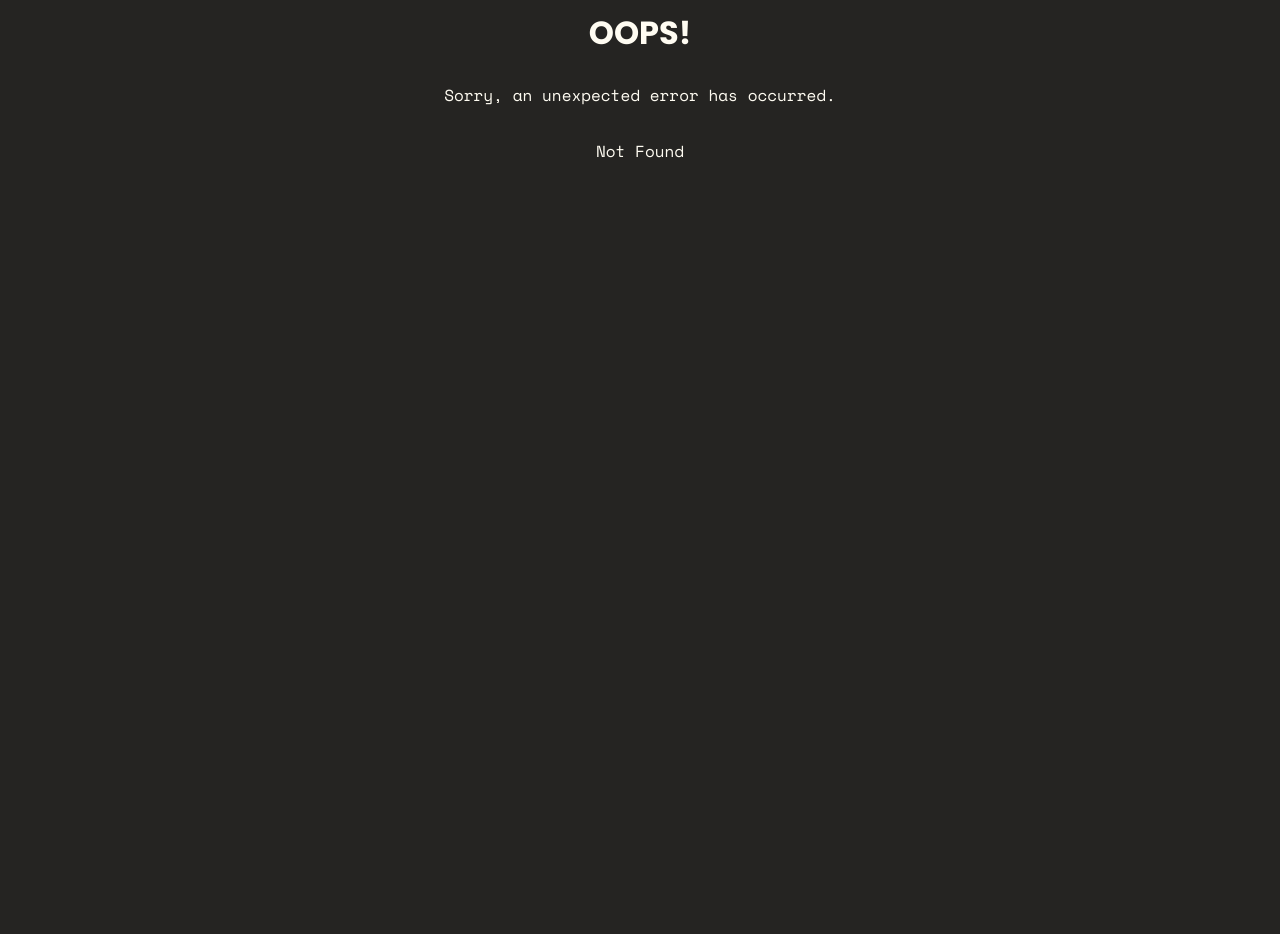
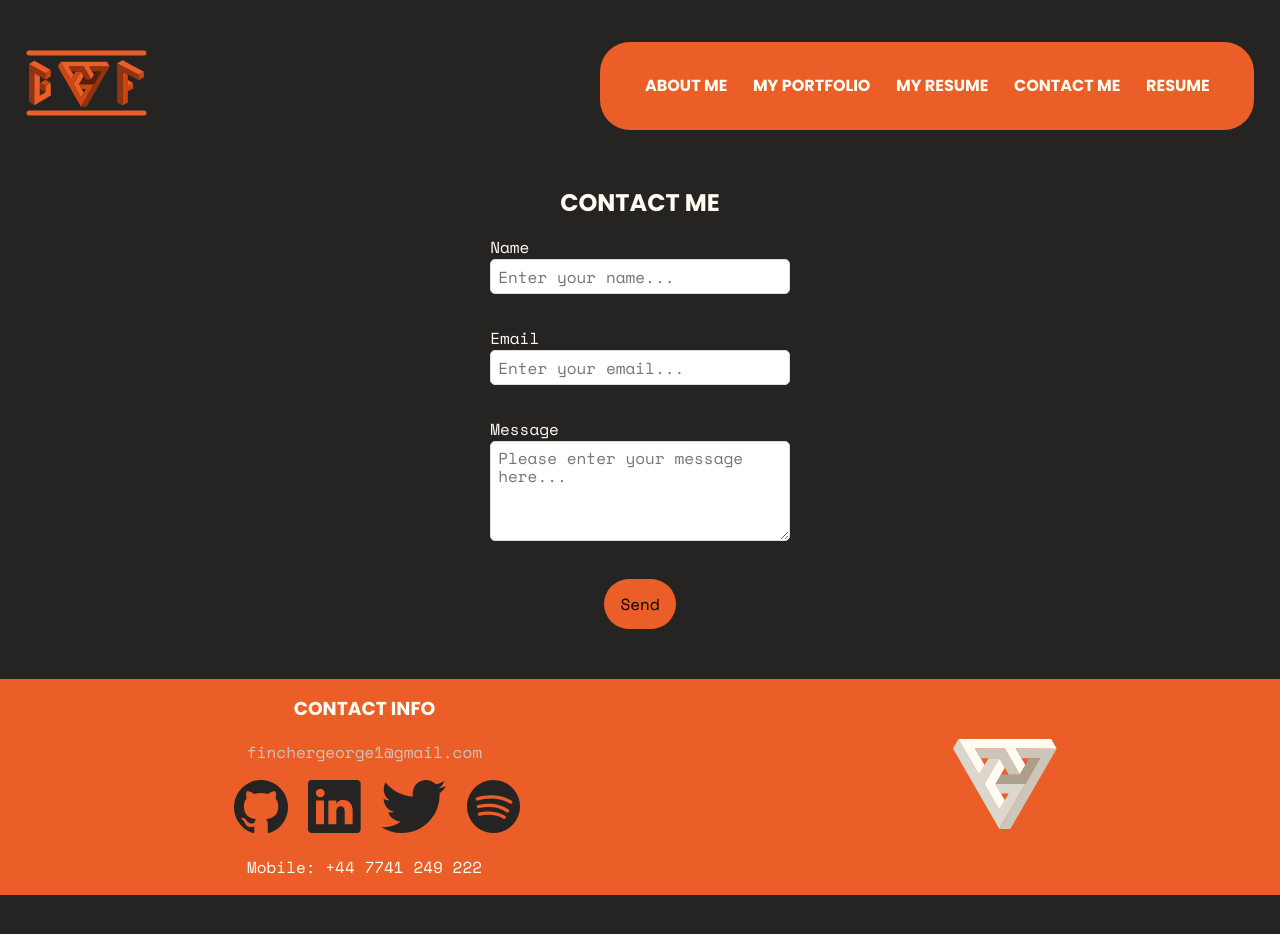
Before and after one commit to TheInfamousGrim/george-fincher-react-portfolio, a React (Vite) app: page /contact in a window 1280 px wide. Before the commit this address had no page. Shown: the top 934 px of the page. After the commit the page ends 895 px from the top, so only its background shows below. Built offline with nearby package versions, Linux system fonts and the light colour scheme.

Commit message:
Feat: create contact page
Created a contact page that allows a user to submit there email
address.

Also created a modal that will pop out and validate that all the
form elements are filled in correctly.

```diff
--- a/package.json
+++ b/package.json
@@ -10,8 +10,11 @@
     "deploy": "gh-pages -d build"
   },
   "dependencies": {
+    "@emailjs/browser": "^3.10.0",
+    "framer-motion": "^7.6.19",
     "react": "^18.2.0",
     "react-dom": "^18.2.0",
+    "react-modal": "^3.16.1",
     "react-router-dom": "^6.4.4"
   },
   "devDependencies": {
--- a/src/App.css
+++ b/src/App.css
@@ -15,6 +15,7 @@
   --pale-silver: #ccc5b9;
   --floral-white: #fffcf2;
   --flame: #eb5e28;
+  --flame-light: #e58d4a;
   --space-mono-family: "Space Mono", monospace;
   --poppins-bold-family: "Poppins", sans-serif;
   --subheading-font-size: 2.5rem;
@@ -42,6 +43,11 @@ h3 {
   font-family: var(--poppins-bold-family);
   color: var(--floral-white);
   text-transform: uppercase;
+}
+
+button {
+  outline: none;
+  border: none;
 }
 
 .eerie-black-text {
@@ -77,6 +83,41 @@ h3 {
   background-color: var(--floral-white);
   color: var(--black-olive);
   cursor: pointer;
+}
+
+/* -------------------------------------------------------------------------- */
+/*                                 modal stuff                                */
+/* -------------------------------------------------------------------------- */
+
+.backdrop {
+  position: absolute;
+  top: 0;
+  left: 0;
+  height: 100%;
+  width: 100%;
+  background: #000000e1;
+  display: flex;
+  justify-content: center;
+}
+
+.modal {
+  width: clamp(50%, 700px, 90%);
+  height: min(50%, 200px);
+
+  margin: auto;
+  padding: 0 2rem;
+  border-radius: 12px;
+  display: flex;
+  flex-direction: column;
+  justify-content: space-around;
+  align-items: center;
+
+  background: rgb(235, 94, 40);
+  background: linear-gradient(
+    90deg,
+    rgba(235, 94, 40, 1) 0%,
+    rgba(229, 141, 64, 1) 100%
+  );
 }
 
 /* -------------------------------------------------------------------------- */
@@ -461,6 +502,66 @@ main {
 }
 
 /* -------------------------------------------------------------------------- */
+/*                                contact form                                */
+/* -------------------------------------------------------------------------- */
+
+.contact-container {
+  margin: 0px 2vw 3rem 2vw;
+  display: flex;
+  flex-direction: column;
+  align-items: center;
+}
+
+.contact-container__form {
+  display: flex;
+  flex-direction: column;
+  gap: 2rem;
+}
+
+.contact-container__input {
+  width: 100%;
+  height: 35px;
+  padding: 7px;
+  outline: none;
+  border-radius: 5px;
+  border: 1px solid rgb(220, 220, 220);
+}
+
+.contact-container__input:focus {
+  border: 2px solid rgba(0, 206, 158, 1);
+}
+
+.contact-container__label {
+  margin-top: 1rem;
+}
+
+.contact-container__textarea {
+  max-width: 100%;
+  min-width: 100%;
+  width: 100%;
+  max-height: 100px;
+  min-height: 100px;
+  padding: 7px;
+  outline: none;
+  border-radius: 5px;
+  border: 1px solid rgb(220, 220, 220);
+}
+
+.contact-container__textarea:focus {
+  border: 2px solid rgba(0, 206, 158, 1);
+}
+
+.contact-container__send-btn-container {
+  display: flex;
+  justify-content: center;
+  align-items: center;
+}
+
+.contact-container__send-btn {
+  border: none;
+}
+
+/* -------------------------------------------------------------------------- */
 /*                               footer section                               */
 /* -------------------------------------------------------------------------- */
 
--- /dev/null
+++ b/src/components/Backdrop/index.jsx
@@ -0,0 +1,16 @@
+import React from 'react';
+import { motion } from 'framer-motion';
+
+const Backdrop = ({ children, onClick }) => (
+    <motion.div
+        className="backdrop"
+        onClick={onClick}
+        initial={{ opacity: 0 }}
+        animate={{ opacity: 1 }}
+        exit={{ opacity: 0 }}
+    >
+        {children}
+    </motion.div>
+);
+
+export default Backdrop;
--- a/src/components/Contact.jsx
+++ /dev/null
@@ -1,5 +0,0 @@
-import React from 'react';
-
-const Contact = () => {};
-
-export default Contact;
--- /dev/null
+++ b/src/components/ContactForm.jsx
@@ -0,0 +1,117 @@
+import React, { useRef, useState } from 'react';
+import emailjs from '@emailjs/browser';
+import { motion } from 'framer-motion';
+import { validateEmail } from '../utils/helpers';
+
+import Modal from './Modal/Modal';
+
+function MessageSuccess() {
+    return <p>Message was successfully sent!</p>;
+}
+
+function MessageFailure(props) {
+    return <p>Error: {props}</p>;
+}
+
+const ContactForm = () => {
+    const [name, setName] = useState('');
+    const [email, setEmail] = useState('');
+    const [textarea, setTextarea] = useState('');
+    const [modalOpen, setModalOpen] = useState(false);
+    const [modalText, setModalText] = useState('');
+
+    const close = () => setModalOpen(false);
+    const open = () => setModalOpen(true);
+
+    const form = useRef();
+
+    const sendEmail = (e) => {
+        e.preventDefault();
+
+        if (name === '' || email === '' || textarea === '') {
+            setModalText('🙅‍♂️ Please fill out all fields in the contact form 🙈');
+            open();
+            return;
+        }
+
+        if (!validateEmail(email)) {
+            setModalText('📨 Please use a valid email address 📛');
+            open();
+            return;
+        }
+
+        emailjs.sendForm('service_godqp55', 'template_0wjvcaw', form.current, 'DlWDHZAAI3RXiqFg7').then(
+            (result) => {
+                console.log(result.text);
+                // Clear all input values
+                setName('');
+                setEmail('');
+                setTextarea('');
+                setModalText('🙌Congratulations email has been sent!!!🎉');
+                open();
+            },
+            (error) => {
+                console.log(error.text);
+                setModalText(`😭 Error: ${error.text} 📛`);
+                open();
+            }
+        );
+    };
+    return (
+        <div className="contact-container">
+            <h2 className="contact-container__title">Contact Me</h2>
+            <form className="contact-container__form" ref={form} onSubmit={sendEmail}>
+                <div className="contact-container__name-input ">
+                    <label className="contact-container__label" htmlFor="user_name">
+                        Name
+                    </label>
+                    <input
+                        className="contact-container__input"
+                        id="user_name"
+                        type="text"
+                        name="user_name"
+                        onChange={(e) => setName(e.target.value)}
+                        value={name || ''}
+                        placeholder="Enter your name..."
+                    />
+                </div>
+                <div className="contact-container__email-input">
+                    <label className="contact-container__label" htmlFor="user_email">
+                        Email
+                    </label>
+                    <input
+                        className="contact-container__input"
+                        id="user_email"
+                        type="email"
+                        name="user_email"
+                        onChange={(e) => setEmail(e.target.value)}
+                        value={email || ''}
+                        placeholder="Enter your email..."
+                    />
+                </div>
+                <div className="contact-container__message-input">
+                    <label htmlFor="message">Message</label>
+                    <textarea
+                        className="contact-container__textarea"
+                        id="message"
+                        name="message"
+                        onChange={(e) => setTextarea(e.target.value)}
+                        value={textarea || ''}
+                        placeholder="Please enter your message here..."
+                    />
+                </div>
+                <div className="contact-container__send-btn-container">
+                    <motion.input
+                        whileHover={{ scale: 1.1 }}
+                        whileTap={{ scale: 0.9 }}
+                        className="contact-container__send-btn btn-general submit-button"
+                        type="submit"
+                        value="Send"
+                    />
+                </div>
+            </form>
+            {modalOpen && <Modal modalOpen={modalOpen} handleClose={close} text={modalText} />}
+        </div>
+    );
+};
+export default ContactForm;
--- /dev/null
+++ b/src/components/Modal/Modal.jsx
@@ -0,0 +1,61 @@
+import React from 'react';
+import { motion } from 'framer-motion';
+
+import Backdrop from '../Backdrop';
+
+const dropIn = {
+    hidden: {
+        y: '-100vh',
+        opacity: 0,
+    },
+    visible: {
+        y: '0',
+        opacity: 1,
+        transition: {
+            duration: 0.1,
+            type: 'spring',
+            damping: 25,
+            stiffness: 500,
+        },
+    },
+    exit: {
+        y: '100vh',
+        opacity: 0,
+    },
+};
+
+const Modal = ({ handleClose, text }) => (
+    <Backdrop onClick={handleClose}>
+        <motion.div
+            className="modal orange-gradient"
+            onClick={(e) => e.stopPropagation()}
+            variants={dropIn}
+            initial="hidden"
+            animate="visible"
+            exit="exit"
+        >
+            <ModalText text={text} />
+            <ModalButton onClick={handleClose} label="Close" />
+        </motion.div>
+    </Backdrop>
+);
+
+const ModalText = ({ text }) => (
+    <div className="modal-text">
+        <h3>{text}</h3>
+    </div>
+);
+
+const ModalButton = ({ onClick, label }) => (
+    <motion.button
+        className="btn-general"
+        type="button"
+        whileHover={{ scale: 1.1 }}
+        whileTap={{ scale: 0.95 }}
+        onClick={onClick}
+    >
+        {label}
+    </motion.button>
+);
+
+export default Modal;
--- /dev/null
+++ b/src/utils/helpers.js
@@ -0,0 +1,5 @@
+export function validateEmail(email) {
+    const re =
+        /^(([^<>()[\]\\.,;:\s@"]+(\.[^<>()[\]\\.,;:\s@"]+)*)|(".+"))@((\[[0-9]{1,3}\.[0-9]{1,3}\.[0-9]{1,3}\.[0-9]{1,3}\])|(([a-zA-Z\-0-9]+\.)+[a-zA-Z]{2,}))$/;
+    return re.test(String(email).toLowerCase());
+}
```
Also changed, not shown: src/App.jsx (+5 -3 lines), 1 other file (tests, documents, lock files or other folders).
